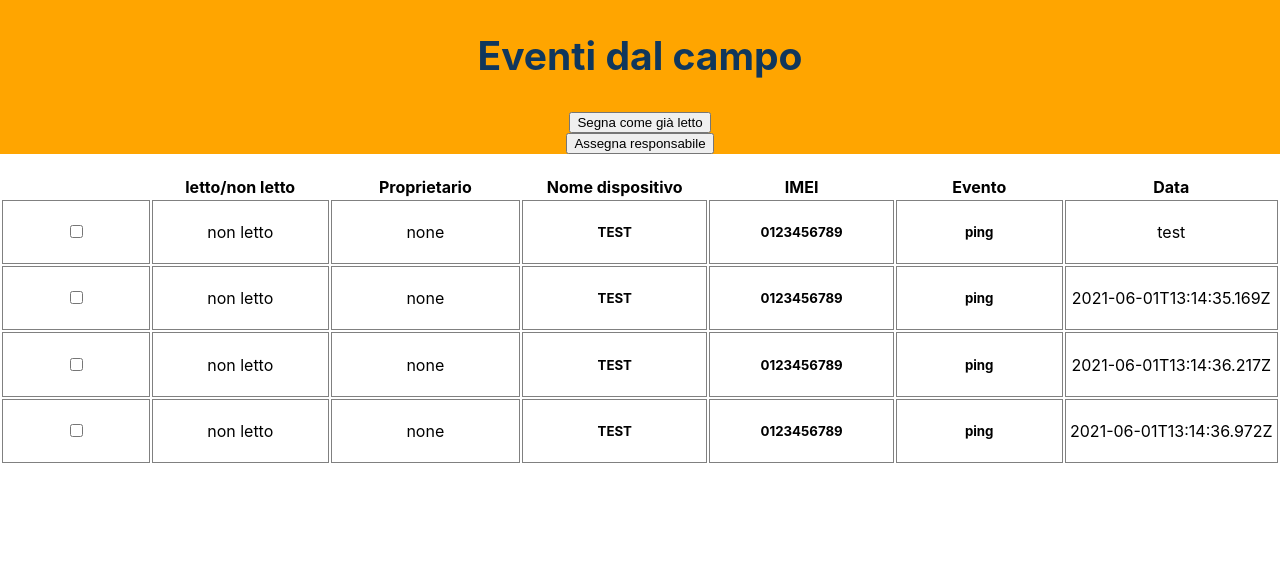
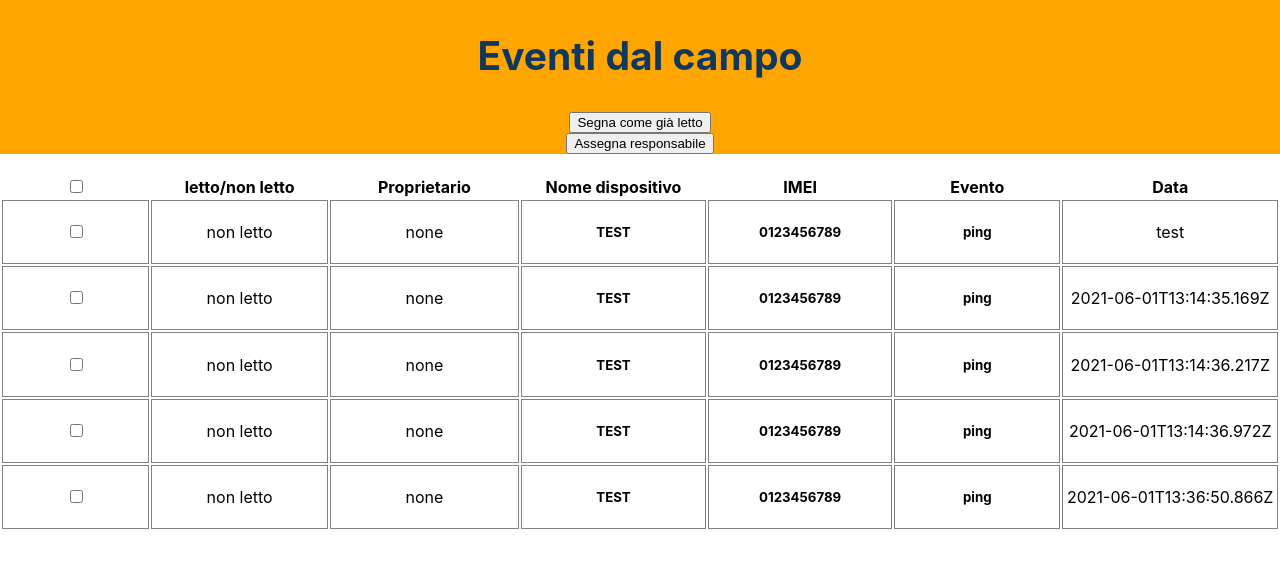
Before and after one commit to marcotabaro/react-express-events, a React (Create React App) app: page / in a window 1280 px wide. Shown: the top 568 px of the page. Built offline with nearby package versions, Linux system fonts and the light colour scheme.

Commit message:
added select all checkbox

```diff
--- a/src/Events.js
+++ b/src/Events.js
@@ -34,12 +34,11 @@ export class Events extends React.Component {
         //   json.push(currentState.events[i].done = false);
         //   fs.writeFileSync(path.resolve(__dirname, 'data.json'), JSON.stringify(json));
         // })
-        console.log(eventsTable.rows[i].children[0].children[0].checked);
       }
       this.setState(currentState);
     }
     handleButtonOwner = () => {
-      let owner = prompt(`Inserisci nome`);
+      let owner = prompt(`Inserisci proprietario`);
       const eventsTable = document.getElementById('events-table');
       const currentState = this.state;
       for(let i = 0; i < eventsTable.rows.length; i++) {
@@ -48,7 +47,12 @@ export class Events extends React.Component {
         }
       }
       this.setState(currentState);
-      console.log(currentState);
+    }
+    handleSelectAll = () => {
+      const eventsTable = document.getElementById('events-table');
+      for(let i = 0; i < eventsTable.rows.length; i++) {
+        eventsTable.rows[i].children[0].children[0].checked = !eventsTable.rows[i].children[0].children[0].checked
+      }
     }
     render() {
       return <>
@@ -56,7 +60,7 @@ export class Events extends React.Component {
         readButton={this.handleButtonChange}
         assignOwner={this.handleButtonOwner}/>
           <table>
-            <TableHeader />
+            <TableHeader selectAll={this.handleSelectAll}/>
               <tbody id="events-table">
                 {this.state.events.map((data, key) => {
                 return (
@@ -99,12 +103,16 @@ class HomePageHeader extends React.Component {
 };
 
 //table header
-const TableHeader = () => {
+class TableHeader extends React.Component {
+  SelectAll = () => {
+    this.props.selectAll()
+  }
+  render() {
     return (
       <>
         <thead>
           <tr>
-          <th></th>
+            <th><input type="checkbox" onChange={this.SelectAll}></input> </th>
             <th>letto/non letto</th>
             <th>Proprietario</th>
             <th>Nome dispositivo</th>
@@ -115,6 +123,7 @@ const TableHeader = () => {
         </thead>
       </>
     );
+  };
 };
 
 //single event passing data with props to my tbody
--- a/src/data.json
+++ b/src/data.json
@@ -1 +1 @@
-[{"dispositivo":"TEST","IMEI":"0123456789","evento":"ping","timestamp":"test"},{"dispositivo":"TEST","IMEI":"0123456789","evento":"ping","timestamp":"2021-06-01T13:14:35.169Z"},{"dispositivo":"TEST","IMEI":"0123456789","evento":"ping","timestamp":"2021-06-01T13:14:36.217Z"},{"dispositivo":"TEST","IMEI":"0123456789","evento":"ping","timestamp":"2021-06-01T13:14:36.972Z"}]
+[{"dispositivo":"TEST","IMEI":"0123456789","evento":"ping","timestamp":"test"},{"dispositivo":"TEST","IMEI":"0123456789","evento":"ping","timestamp":"2021-06-01T13:14:35.169Z"},{"dispositivo":"TEST","IMEI":"0123456789","evento":"ping","timestamp":"2021-06-01T13:14:36.217Z"},{"dispositivo":"TEST","IMEI":"0123456789","evento":"ping","timestamp":"2021-06-01T13:14:36.972Z"},{"dispositivo":"TEST","IMEI":"0123456789","evento":"ping","timestamp":"2021-06-01T13:36:50.866Z"}]
```
Lines whose indentation alone changed are shown as unchanged.
